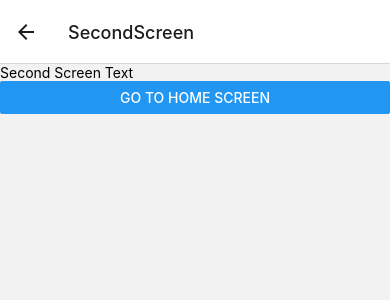
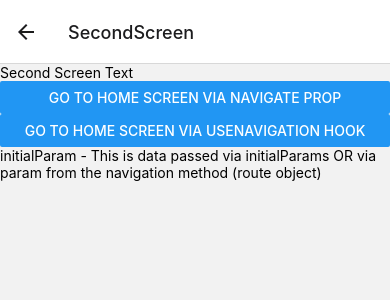
Before and after one commit to Matthes-Baer/first-react-native-app, a React Native app: screen /SecondScreen in a window 390 px wide. Shown: the top 300 px of the page. Built offline with nearby package versions, Linux system fonts and the light colour scheme.

Commit message:
feat: Added some React Navigation stuff

```diff
--- a/App.tsx
+++ b/App.tsx
@@ -16,7 +16,11 @@ export default function App() {
         <Stack.Navigator initialRouteName="Home">
           {/* These are considered screen components */}
           <Stack.Screen name="Home" component={Home} />
-          <Stack.Screen name="SecondScreen" component={SecondScreen} />
+          <Stack.Screen
+            name="SecondScreen"
+            component={SecondScreen}
+            initialParams={{ testParam: "initialParam" }}
+          />
         </Stack.Navigator>
       </NavigationContainer>
     </>
--- a/components/DataList.tsx
+++ b/components/DataList.tsx
@@ -5,6 +5,7 @@ import {
   FlatList,
   Dimensions,
   useWindowDimensions,
+  Button,
 } from "react-native";
 
 const DataList = (props: {
--- a/package.json
+++ b/package.json
@@ -9,8 +9,10 @@
     "web": "expo start --web"
   },
   "dependencies": {
+    "@react-navigation/bottom-tabs": "^6.5.1",
     "@react-navigation/native": "^6.1.1",
     "@react-navigation/native-stack": "^6.9.6",
+    "@react-navigation/stack": "^6.3.9",
     "@types/react": "~18.0.24",
     "@types/react-native": "^0.70.8",
     "expo": "~47.0.8",
@@ -21,7 +23,8 @@
     "react-native": "0.70.5",
     "react-native-safe-area-context": "4.4.1",
     "react-native-screens": "~3.18.0",
-    "typescript": "^4.6.3"
+    "typescript": "^4.6.3",
+    "react-native-gesture-handler": "~2.8.0"
   },
   "devDependencies": {
     "@babel/core": "^7.12.9"
--- a/screens/Home.tsx
+++ b/screens/Home.tsx
@@ -130,7 +130,11 @@ export default function Home({ navigation }: Props) {
       <Modal />
       <Button
         title="Go to SecondScreen"
-        onPress={() => navigation.navigate("SecondScreen")}
+        onPress={() =>
+          navigation.navigate("SecondScreen", {
+            testParam: "Test123",
+          })
+        }
       />
       <StatusBar // with the style one can adjust the color for the status bar (adjusting to dark or light background)
         style="auto"
--- a/screens/SecondScreen.tsx
+++ b/screens/SecondScreen.tsx
@@ -4,14 +4,36 @@ import type { StackParamList } from "../utils/ReactNavigationTypes";
 import type { NativeStackScreenProps } from "@react-navigation/native-stack";
 type Props = NativeStackScreenProps<StackParamList, "SecondScreen">;
 
-export default function SecondScreen({ navigation }: Props) {
+//! The useNavigation hook can be used when having to access the navigation method in a component that is not a screen component
+//? Therefore in this case it's irrelevant since this is a screen component.
+import { useNavigation } from "@react-navigation/native";
+import type { CompositeNavigationProp } from "@react-navigation/native";
+import type { BottomTabNavigationProp } from "@react-navigation/bottom-tabs";
+import type { StackNavigationProp } from "@react-navigation/stack";
+
+type ProfileScreenNavigationProp = CompositeNavigationProp<
+  BottomTabNavigationProp<StackParamList, "SecondScreen">,
+  StackNavigationProp<StackParamList>
+>;
+
+export default function SecondScreen({ navigation, route }: Props) {
+  const navigationHook = useNavigation<ProfileScreenNavigationProp>();
   return (
     <View>
       <Text>Second Screen Text</Text>
       <Button
-        title="Go to Home Screen"
+        title="Go to Home Screen via navigate prop"
         onPress={() => navigation.navigate("Home")}
       />
+      <Button
+        title="Go to Home Screen via useNavigation hook"
+        onPress={() => navigationHook.navigate("Home")}
+      />
+      <Text>
+        {route.params?.testParam} - This is data passed via initialParams OR via
+        param from the navigation method (route object)
+      </Text>
+      <Text></Text>
     </View>
   );
 }
--- a/utils/ReactNavigationTypes.ts
+++ b/utils/ReactNavigationTypes.ts
@@ -1,5 +1,5 @@
 export type StackParamList = {
   //? The keys are the screen names
   Home: undefined;
-  SecondScreen: undefined;
+  SecondScreen: { testParam: string } | undefined;
 };
```
Also changed, not shown: 1 other file (tests, documents, lock files or other folders).
